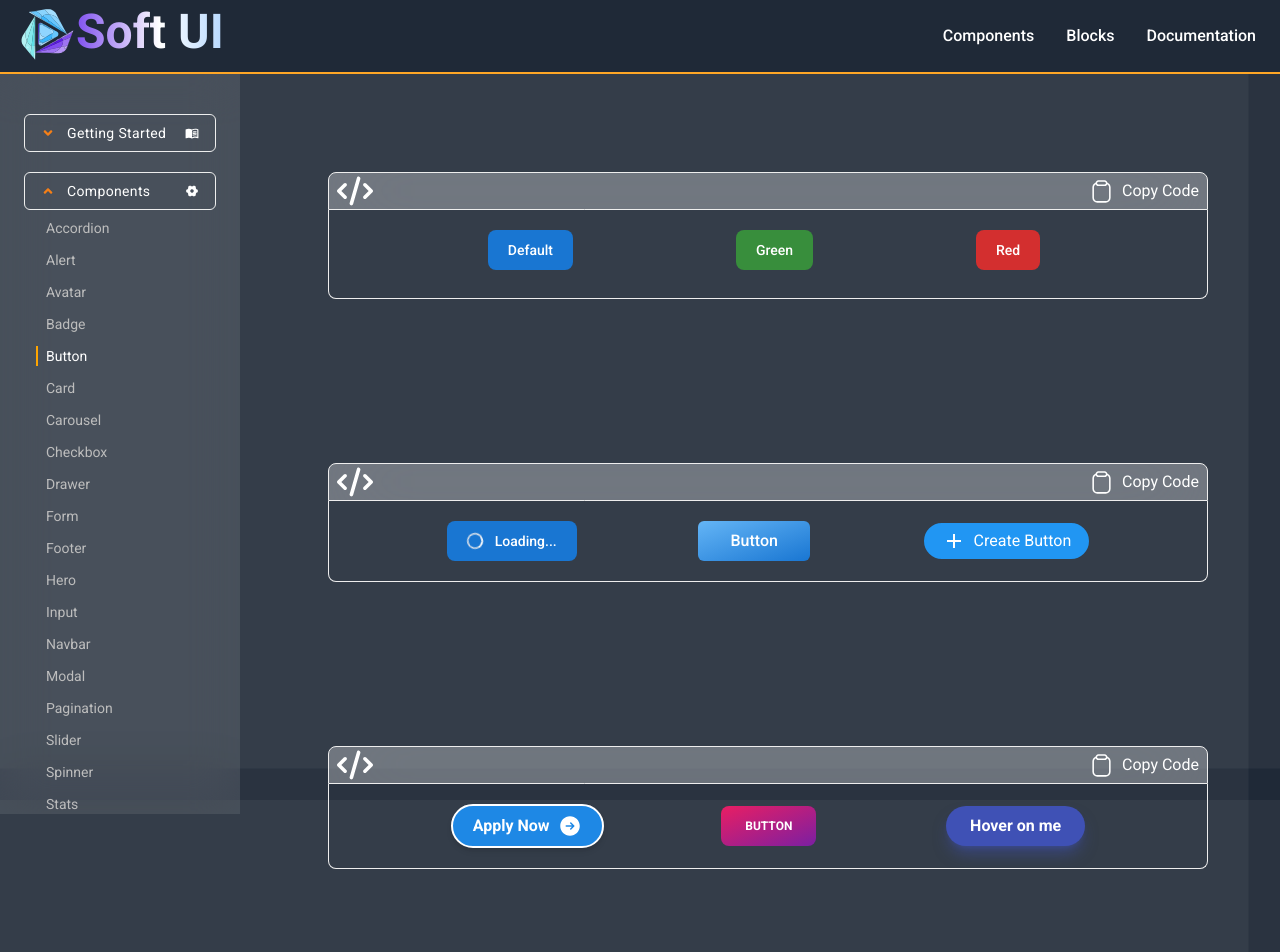
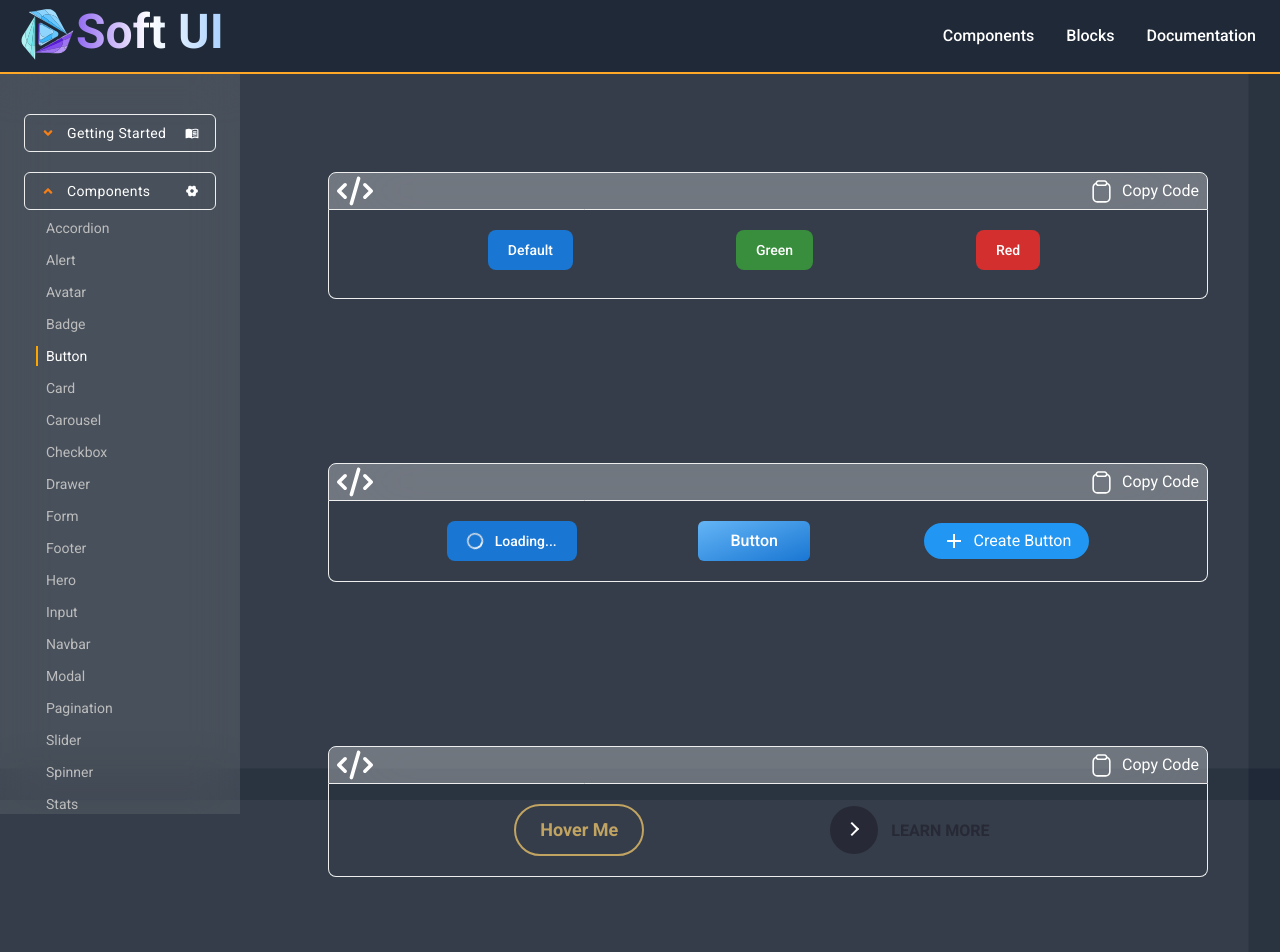
Before and after one commit to akash-khan-311/softui, a React (Vite) app: page /components/button in a window 1280 px wide. Shown: the top 952 px of the page. Built offline with nearby package versions, Linux system fonts and the light colour scheme.

Commit message:
two button added

```diff
--- a/src/UIcomponents/Button/Button.jsx
+++ b/src/UIcomponents/Button/Button.jsx
@@ -2,6 +2,7 @@ import Button1 from "../../components/App/Buttons/Button1";
 import Button10 from "../../components/App/Buttons/Button10";
 import Button11 from "../../components/App/Buttons/Button11";
 import Button12 from "../../components/App/Buttons/Button12";
+import Button13 from "../../components/App/Buttons/Button13";
 import Button2 from "../../components/App/Buttons/Button2";
 import Button3 from "../../components/App/Buttons/Button3";
 import Button4 from "../../components/App/Buttons/Button4";
@@ -17,6 +18,7 @@ const Button = () => {
     <div className="flex flex-col gap-5 ">
       <Button1 />
       <Button2 />
+      <Button13/>
       <Button3 />
       <Button4 />
       <Button5 />
--- /dev/null
+++ b/src/components/App/Buttons/Button13.jsx
@@ -0,0 +1,31 @@
+import CodeBox from "../../../Shared/CodeBox/CodeBox";
+
+const Button13 = () => {
+  return (
+    <>
+      <CodeBox
+        stringCode={`<button className="cursor-pointer relative text-lg text-[rgb(193,163,98)] bg-transparent font-semibold transition-all duration-[0.3s] ease-[cubic-bezier(0.23,1,0.320,1)] overflow-hidden px-6 py-2.5 rounded-[34px] border-2 border-solid border-[rgb(193,163,98)] before:content-[''] before:absolute before:w-[50px] before:h-[50px] before:z-[-1] before:bg-[rgb(193,163,98)] before:transition-all before:duration-[0.6s] before:ease-[cubic-bezier(0.23,1,0.320,1)] before:m-auto before:rounded-[inherit] before:inset-0 before:scale-0 hover:before:scale-[3] hover:scale-[1.1] active:scale-[1] hover:text-[#212121] hover:shadow-[0_0px_20px_rgba(193,163,98,0.4)]">Subscribe</button>
+<button className="group relative cursor-pointer align-middle no-underline text-[inherit] p-0 border-0 outline-none bg-transparent w-48 h-auto flex items-center"><span className="group-hover:w-full group-hover:translate-x-1 translate-y-0 group-hover:translate-y-0 group-hover:bg-black transition-all duration-[0.45s] ease-[cubic-bezier(0.65,0,0.076,1)] relative block w-12 h-12 m-0 rounded-[1.625rem] bg-[#282936]" aria-hidden="true"><span className="icon arrow  bg-transparent group-hover:translate-x-4 translate-y-0 group-hover:translate-y-0 group-hover:bg-white transition-all bg-none absolute m-auto inset-y-0 duration-[0.45s] ease-[cubic-bezier(0.65,0,0.076,1)] w-[1.125rem] h-0.5 left-2.5 before:absolute before:content-[''] before:top-[-0.29rem] before:w-2.5 before:h-2.5 before:rotate-45 before:border-r-2 before:border-r-white before:border-t-2 before:border-t-white before:border-solid before:right-px"></span></span><span className="button-text group-hover:text-white transition-all duration-[0.45s] ease-[cubic-bezier(0.65,0,0.076,1)] absolute text-[#282936] font-bold leading-[1.6] text-center uppercase ml-[1.85rem] mr-0 my-0 px-0 py-3 inset-0">Learn More</span></button>        `}
+      >
+        <div className="flex flex-wrap justify-evenly items-center gap-5">
+          <button className="cursor-pointer relative text-lg text-[rgb(193,163,98)] bg-transparent font-semibold transition-all duration-[0.3s] ease-[cubic-bezier(0.23,1,0.320,1)] overflow-hidden px-6 py-2.5 rounded-[34px] border-2 border-solid border-[rgb(193,163,98)] before:content-[''] before:absolute before:w-[50px] before:h-[50px] before:z-[-1] before:bg-[rgb(193,163,98)] before:transition-all before:duration-[0.6s] before:ease-[cubic-bezier(0.23,1,0.320,1)] before:m-auto before:rounded-[inherit] before:inset-0 before:scale-0 hover:before:scale-[3] hover:scale-[1.1] active:scale-[1] hover:text-[#212121] hover:shadow-[0_0px_20px_rgba(193,163,98,0.4)]">
+            Hover Me
+          </button>
+          {/*  */}
+          <button className="group relative cursor-pointer align-middle no-underline text-[inherit] p-0 border-0 outline-none bg-transparent w-48 h-auto flex items-center">
+            <span
+              className="group-hover:w-full group-hover:translate-x-1 translate-y-0 group-hover:translate-y-0 group-hover:bg-black transition-all duration-[0.45s] ease-[cubic-bezier(0.65,0,0.076,1)] relative block w-12 h-12 m-0 rounded-[1.625rem] bg-[#282936]"
+              aria-hidden="true"
+            >
+              <span className="icon arrow  bg-transparent group-hover:translate-x-4 translate-y-0 group-hover:translate-y-0 group-hover:bg-white transition-all bg-none absolute m-auto inset-y-0 duration-[0.45s] ease-[cubic-bezier(0.65,0,0.076,1)] w-[1.125rem] h-0.5 left-2.5 before:absolute before:content-[''] before:top-[-0.29rem] before:w-2.5 before:h-2.5 before:rotate-45 before:border-r-2 before:border-r-white before:border-t-2 before:border-t-white before:border-solid before:right-px"></span>
+            </span>
+            <span className="button-text group-hover:text-white transition-all duration-[0.45s] ease-[cubic-bezier(0.65,0,0.076,1)] absolute text-[#282936] font-bold leading-[1.6] text-center uppercase ml-[1.85rem] mr-0 my-0 px-0 py-3 inset-0">
+              Learn More
+            </span>
+          </button>
+        </div>
+      </CodeBox>
+    </>
+  );
+};
+export default Button13;
```
